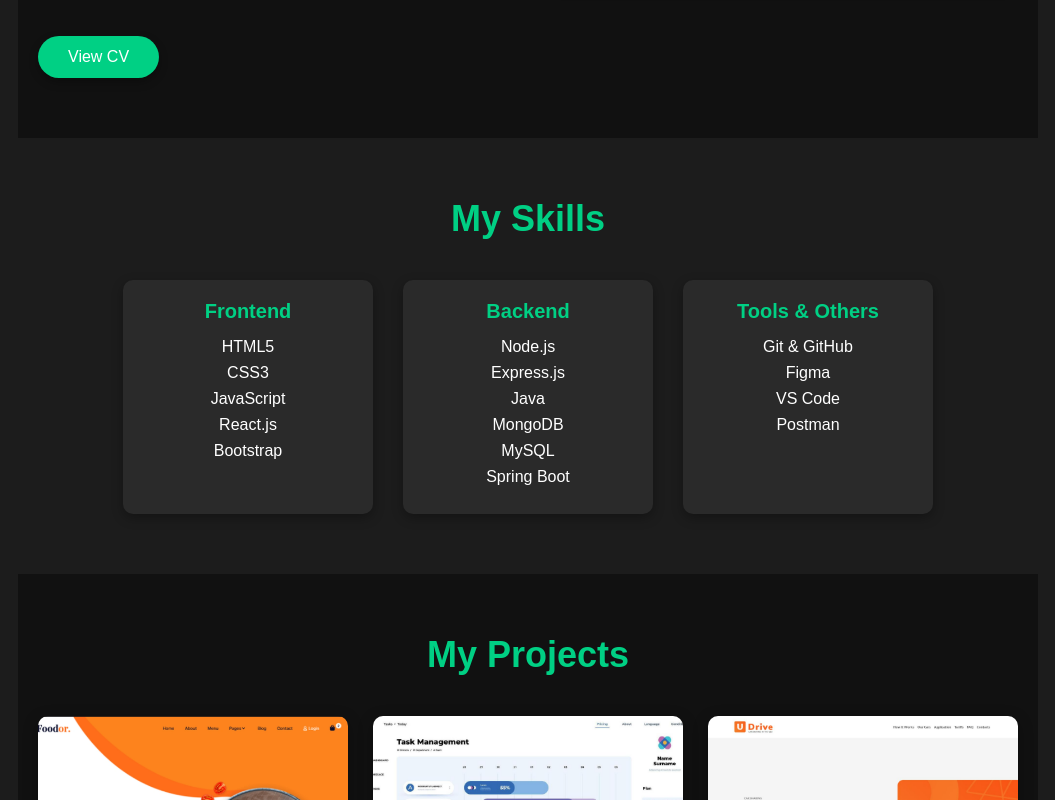
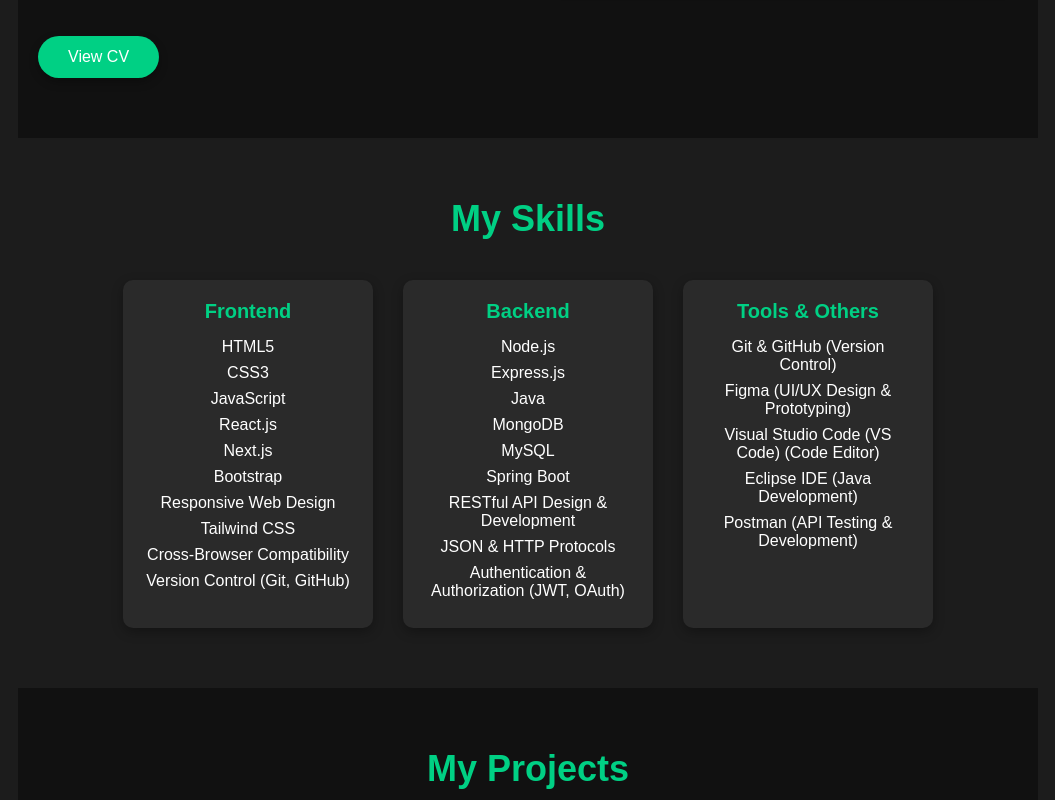
Before and after one commit to haileyesus3126/haile-portfolio, a React (Vite) app: page / in a window 1280 px wide. Shown: the part 1165-1965 px from the top of the page, without its empty margins (222-1277 px from the left). Built offline with nearby package versions, Linux system fonts and the light colour scheme.

Commit message:
Updated portfolio

```diff
--- a/src/components/Resume/Resume.jsx
+++ b/src/components/Resume/Resume.jsx
@@ -14,7 +14,12 @@
             <li>CSS3</li>
             <li>JavaScript</li>
             <li>React.js</li>
+            <li>Next.js</li>
             <li>Bootstrap</li>
+             <li>Responsive Web Design</li>
+             <li>Tailwind CSS</li>
+             <li>Cross-Browser Compatibility</li>
+             <li>Version Control (Git, GitHub)</li>
           </ul>
         </div>
 
@@ -27,16 +32,20 @@
             <li>MongoDB</li>
             <li>MySQL</li>
             <li>Spring Boot</li>
+            <li>RESTful API Design & Development</li>
+            <li>JSON & HTTP Protocols</li>
+            <li>Authentication & Authorization (JWT, OAuth)</li>
           </ul>
         </div>
 
         <div className="skill">
           <h3>Tools & Others</h3>
           <ul>
-            <li>Git & GitHub</li>
-            <li>Figma</li>
-            <li>VS Code</li>
-            <li>Postman</li>
+            <li>Git & GitHub (Version Control)</li>
+            <li>Figma (UI/UX Design & Prototyping)</li>
+            <li>Visual Studio Code (VS Code) (Code Editor)</li>
+            <li>Eclipse IDE (Java Development)</li>
+            <li>Postman (API Testing & Development)</li>
           </ul>
         </div>
 
```
